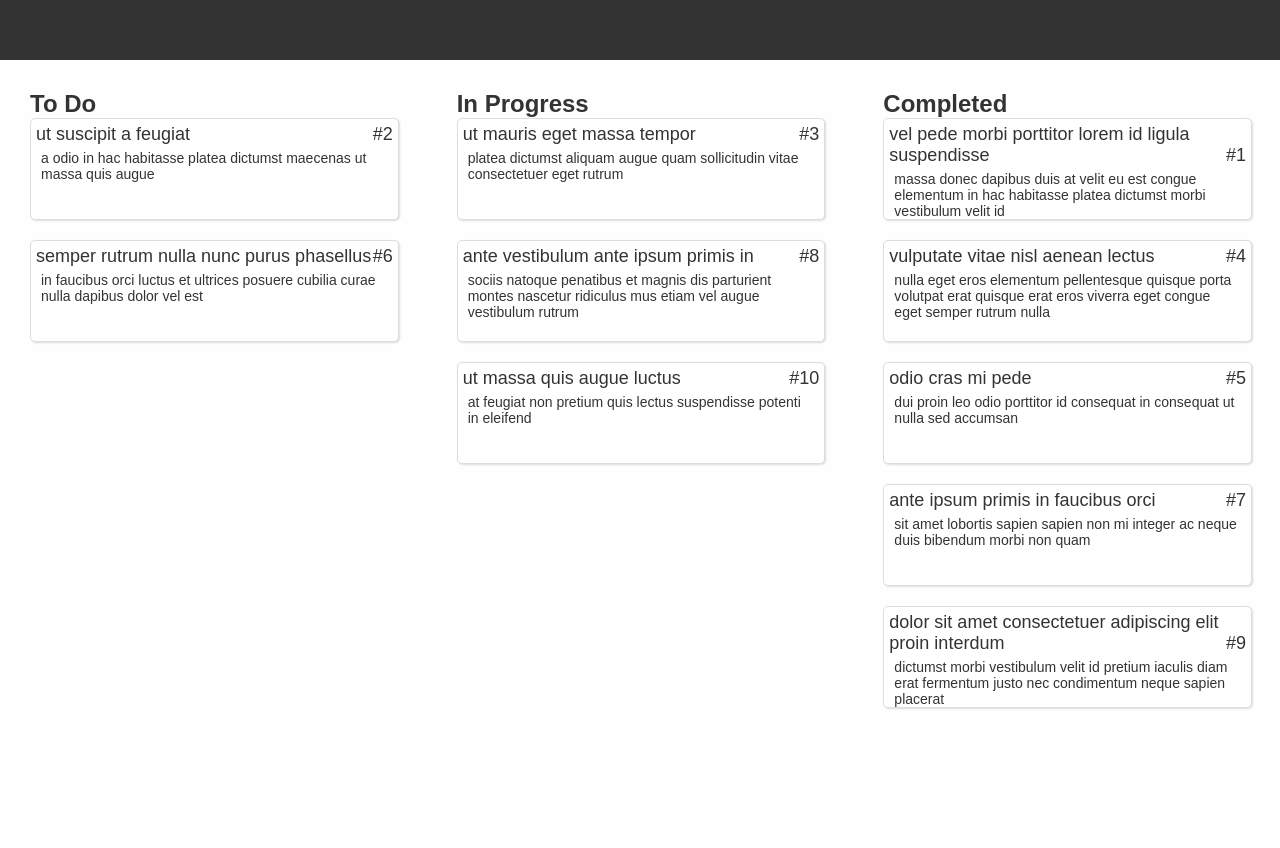
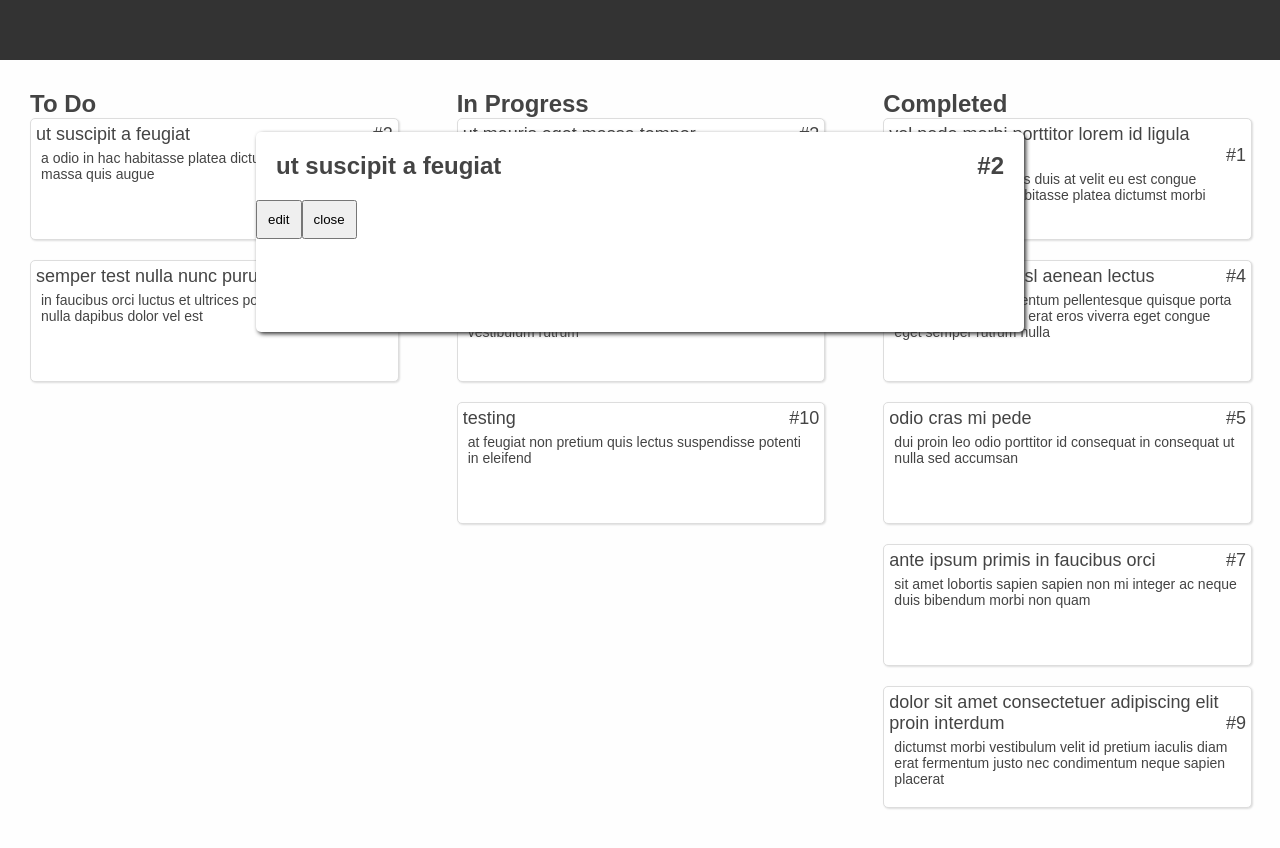
Before and after one commit to maici95/kanban, a React app in the folder client/: page / in a window 1280 px wide. Both pictures are taken after a click on the element 214 px from the left and 169 px from the top of the page. Before the commit the page ends 800 px from the top, so only its background shows below. Built offline with nearby package versions, Linux system fonts and the light colour scheme; data requests are answered from the project's data file; a web font is replaced by a local one.

Commit message:
fixed patch request + frontend card overview

```diff
--- a/client/src/ajax/index.js
+++ b/client/src/ajax/index.js
@@ -3,11 +3,11 @@
 
 function ajax() {
 
-    this.get = (path, body) => ajaxcall('get', path, body);
-    this.post = (path, body) => ajaxcall('post', path, body);
+    this.get = (path, body) => ajaxcall('GET', path, body);
+    this.post = (path, body) => ajaxcall('POST', path, body);
 
-    this.delete = (path) => ajaxcall('delete', path);
-    this.patch = (path, body) => ajaxcall('pacth', path, body);
+    this.delete = (path) => ajaxcall('DELETE', path);
+    this.patch = (path, body) => ajaxcall('PATCH', path, body);
 
 }
 
@@ -16,8 +16,9 @@ async function ajaxcall(method, path, body) {
     let url = 'http://localhost:3000';
     const options = {
         method: method,
+        mode: 'cors',
         headers: {
-            'Content-Type': 'application/json'
+            'Content-Type': 'application/json',
         }
     }
 
@@ -25,20 +26,24 @@ async function ajaxcall(method, path, body) {
         url += '/' + path;
     }
 
-    if (method === 'post') {
+    if (method === 'POST' || method === 'PATCH') {
         options.body = JSON.stringify(body);
     }
 
-    if (method === 'get' && body) {
+    if (method === 'GET' && body) {
         url += '?';
         Object.keys(body).forEach(key => {
             url += '&'+key+'='+body[key];
         });
     }
 
+    if (method === 'PATCH') {
+        url += '/' + body.id;
+    }
+
     const data = await fetch(url, options)
         .then(res => {
-            if (method === 'get') {
+            if (method === 'GET') {
                 return res.json();
             }
             return res;
--- a/client/src/components/App/index.js
+++ b/client/src/components/App/index.js
@@ -7,6 +7,7 @@ import Card from '../Card';
 
 import ajax from '../../ajax';
 import CardColumn from '../CardColumn';
+import CardOverview from '../CardOverview';
 
 function App() {
 
@@ -46,6 +47,18 @@ function App() {
         card.then(res => {
             setCard(res[0]);
         });
+    }
+
+    function closeCard() {
+        setCard(null);
+    }
+
+    function saveCard(obj) {
+        const data = new ajax().patch('cards', obj);
+        data.then(res => {
+            closeCard();
+            getform();
+        });
 
     }
 
@@ -63,7 +76,11 @@ function App() {
 
     return (
         <div>
-            {card && console.log(card)}
+            {card && <CardOverview
+                data={card}
+                close={closeCard}
+                save={saveCard}
+            />}
             <div className="navbar" style={{width:'100%', height: '60px', background: '#333'}}></div>
 
             <div style={{display: 'flex'}}>
--- a/client/src/components/Card/style.css
+++ b/client/src/components/Card/style.css
@@ -11,6 +11,8 @@
 
     margin-bottom: 20px;
     cursor: pointer;
+
+    padding-bottom: 20px;
 }
 
 .card-container h1 {
--- a/client/src/components/CardOverview/index.js
+++ b/client/src/components/CardOverview/index.js
@@ -0,0 +1,47 @@
+
+
+
+import React from 'react';
+
+import './style.css';
+
+function CardOverview(props) {
+
+
+    const [editMode, setEditMode] = React.useState(false);
+
+    const nameRef = React.useRef(null);
+
+    function saveCard() {
+
+        props.save({
+            name: nameRef.current.value,
+            id: props.data.id
+        });
+    }
+
+    return (
+        <div className="card-overview-container">
+
+            {!editMode &&
+            <>
+                <h1>{props.data.name}<span>#{props.data.id}</span></h1>
+
+                <button onClick={() => setEditMode(true)}>edit</button>
+                <button onClick={props.close}>close</button>
+            </>
+            }
+            {editMode &&
+            <>
+                <h1><input className="name-edit-field" ref={nameRef} defaultValue={props.data.name}/></h1>
+
+                <button onClick={saveCard}>save</button>
+                <button onClick={() => setEditMode(false)}>cancel</button>
+            </>
+            }
+
+        </div>
+    );
+}
+
+export default CardOverview;
--- /dev/null
+++ b/client/src/components/CardOverview/style.css
@@ -0,0 +1,31 @@
+
+
+.card-overview-container {
+    position: absolute;
+    margin-top: 132px;
+    margin-left: 20%;
+    width: 60%;
+    min-height: 200px;
+    overflow: auto;
+    background: #fff;
+    box-shadow: 2px 2px 4px #333;
+    border-radius: 5px;
+}
+
+.card-overview-container h1 {
+    padding: 20px;
+    color: #444;
+    font-size: 24px;
+}
+
+.card-overview-container h1 span {
+    float: right;
+}
+
+
+.name-edit-field {
+    font-size: 24px;
+    font-family: 'Baloo Tamma 2', cursive, Arial;
+    font-weight: bold;
+    color: #444;
+}
--- a/client/src/style.css
+++ b/client/src/style.css
@@ -7,7 +7,15 @@
 body {
     background: #fefefe;
     font-family: 'Baloo Tamma 2', cursive, Arial;
-    color: #333;
+    color: #444;
 
     max-width: 1280px;
 }
+
+
+input {
+    padding: 5px;
+}
+button {
+    padding: 10px;
+}
--- a/db.json
+++ b/db.json
@@ -1,63 +1,74 @@
 {
-	"cards": [{
+	"cards": [
+		{
 			"id": 1,
 			"name": "vel pede morbi porttitor lorem id ligula suspendisse",
 			"points": 3,
 			"status": 2,
 			"text": "massa donec dapibus duis at velit eu est congue elementum in hac habitasse platea dictumst morbi vestibulum velit id"
-	  }, {
+		},
+		{
 			"id": 2,
 			"name": "ut suscipit a feugiat",
 			"points": 6,
 			"status": 0,
 			"text": "a odio in hac habitasse platea dictumst maecenas ut massa quis augue"
-	  }, {
+		},
+		{
 			"id": 3,
 			"name": "ut mauris eget massa tempor",
 			"points": 3,
 			"status": 1,
 			"text": "platea dictumst aliquam augue quam sollicitudin vitae consectetuer eget rutrum"
-	  }, {
+		},
+		{
 			"id": 4,
 			"name": "vulputate vitae nisl aenean lectus",
 			"points": 4,
 			"status": 2,
 			"text": "nulla eget eros elementum pellentesque quisque porta volutpat erat quisque erat eros viverra eget congue eget semper rutrum nulla"
-	  }, {
+		},
+		{
 			"id": 5,
 			"name": "odio cras mi pede",
 			"points": 2,
 			"status": 2,
 			"text": "dui proin leo odio porttitor id consequat in consequat ut nulla sed accumsan"
-	  }, {
+		},
+		{
 			"id": 6,
-		"name": "semper rutrum nulla nunc purus phasellus",
+			"name": "semper test nulla nunc purus phasellus",
 			"points": 5,
 			"status": 0,
 			"text": "in faucibus orci luctus et ultrices posuere cubilia curae nulla dapibus dolor vel est"
-	  }, {
+		},
+		{
 			"id": 7,
 			"name": "ante ipsum primis in faucibus orci",
 			"points": 4,
 			"status": 2,
 			"text": "sit amet lobortis sapien sapien non mi integer ac neque duis bibendum morbi non quam"
-	  }, {
+		},
+		{
 			"id": 8,
 			"name": "ante vestibulum ante ipsum primis in",
 			"points": 6,
 			"status": 1,
 			"text": "sociis natoque penatibus et magnis dis parturient montes nascetur ridiculus mus etiam vel augue vestibulum rutrum"
-	  }, {
+		},
+		{
 			"id": 9,
 			"name": "dolor sit amet consectetuer adipiscing elit proin interdum",
 			"points": 2,
 			"status": 2,
 			"text": "dictumst morbi vestibulum velit id pretium iaculis diam erat fermentum justo nec condimentum neque sapien placerat"
-	  }, {
+		},
+		{
 			"id": 10,
-		"name": "ut massa quis augue luctus",
+			"name": "testing",
 			"points": 3,
 			"status": 1,
 			"text": "at feugiat non pretium quis lectus suspendisse potenti in eleifend"
-	  }]
 		}
+	]
+}
--- a/server/index.js
+++ b/server/index.js
@@ -118,7 +118,7 @@ app.patch('/*/:id', async (req, res) => {
     const id = req.params.id;
 
     if (data[path]) {
-        const index = data[path].findIndex(item => item.id === id);
+        const index = data[path].findIndex(item => item.id == id);
 
         if ((index === 0 || index) && index !== -1) {
             data[path][index] = { ...data[path][index], ...req.body }
```
Lines whose indentation alone changed are shown as unchanged.
